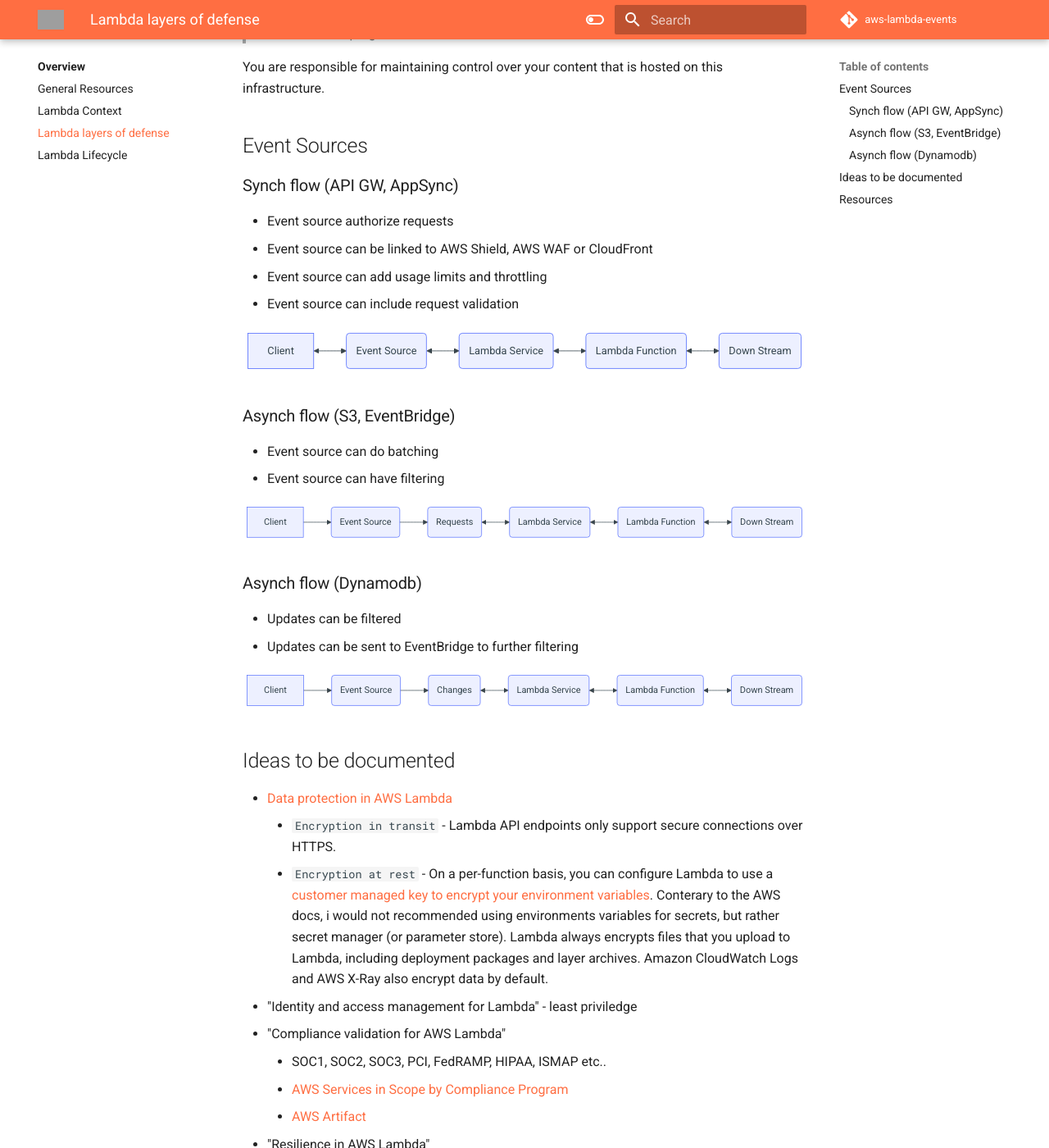
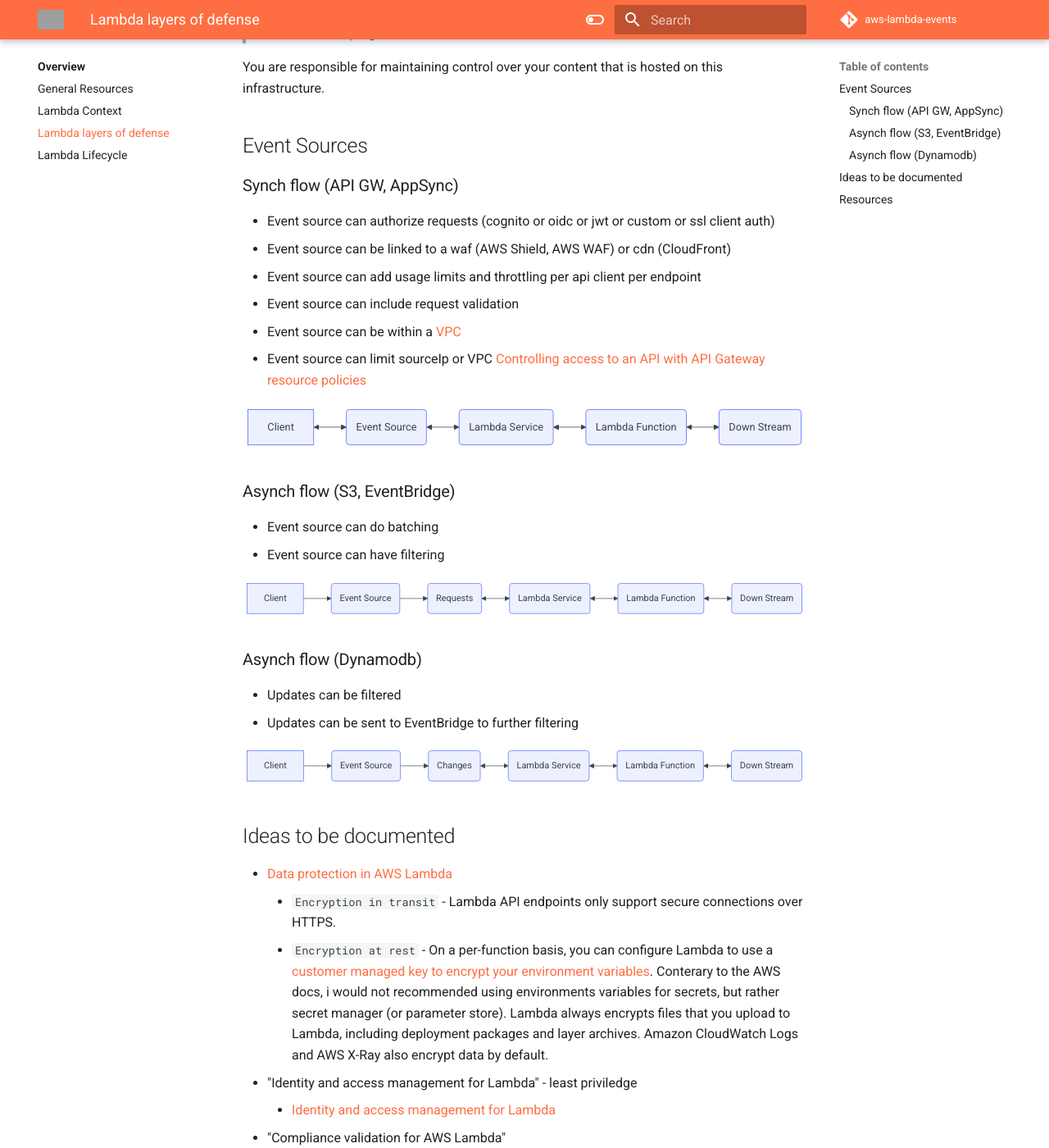
Before and after one commit to michaelbrewer/aws-lambda-events, an MkDocs documentation site: the page built from docs/lambda-security.md, in a window 1280 px wide and 1400 px high, scrolled down 200 px. Shown: the whole window at 82% size. Built offline with MkDocs 1.6.1 and Material for MkDocs 9.7.7, drawn with Linux system fonts in a browser that asks for light colours; comment, search, counter and statistics services are not loaded; some of the changed text lies outside the part shown; grey boxes are pictures that could not be loaded.

Commit message:
chore(security): More notes

````diff
--- a/docs/lambda-security.md
+++ b/docs/lambda-security.md
@@ -8,10 +8,12 @@
 
 ### Synch flow (API GW, AppSync)
 
-- Event source authorize requests
-- Event source can be linked to AWS Shield, AWS WAF or CloudFront
-- Event source can add usage limits and throttling
+- Event source can authorize requests (cognito or oidc or jwt or custom or ssl client auth)
+- Event source can be linked to a waf (AWS Shield, AWS WAF) or cdn (CloudFront)
+- Event source can add usage limits and throttling per api client per endpoint
 - Event source can include request validation
+- Event source can be within a [VPC](https://docs.aws.amazon.com/apigateway/latest/developerguide/apigateway-private-apis.html)
+- Event source can limit sourceIp or VPC [Controlling access to an API with API Gateway resource policies](https://docs.aws.amazon.com/apigateway/latest/developerguide/apigateway-resource-policies.html)
 
 ```mermaid
 flowchart LR
@@ -45,6 +47,7 @@
     - `Encryption at rest` - On a per-function basis, you can configure Lambda to use a [customer managed key to encrypt your environment variables](https://docs.aws.amazon.com/lambda/latest/dg/configuration-envvars.html#configuration-envvars-encryption){target="_blank"}. Conterary to the AWS docs, i would not recommended using environments variables for secrets, but rather secret manager (or parameter store).
     Lambda always encrypts files that you upload to Lambda, including deployment packages and layer archives. Amazon CloudWatch Logs and AWS X-Ray also encrypt data by default.
 - "Identity and access management for Lambda" - least priviledge
+    - [Identity and access management for Lambda](https://docs.aws.amazon.com/lambda/latest/dg/security-iam.html)
 - "Compliance validation for AWS Lambda"
     - SOC1, SOC2, SOC3, PCI, FedRAMP, HIPAA, ISMAP etc..
     - [AWS Services in Scope by Compliance Program](https://aws.amazon.com/compliance/services-in-scope/)
@@ -52,6 +55,8 @@
 - "Resilience in AWS Lambda"
 - "Managed runtimes"
 - "Limiting concurrency" / "Throttling"
+    - [Creating and using usage plans with API keys](https://docs.aws.amazon.com/apigateway/latest/developerguide/api-gateway-api-usage-plans.html)
+    - [Lambda function scaling](https://docs.aws.amazon.com/lambda/latest/dg/invocation-scaling.html)
 - "Authentication"
     - JWT, Cognito etc..
 - "Input / Output validation"
````
